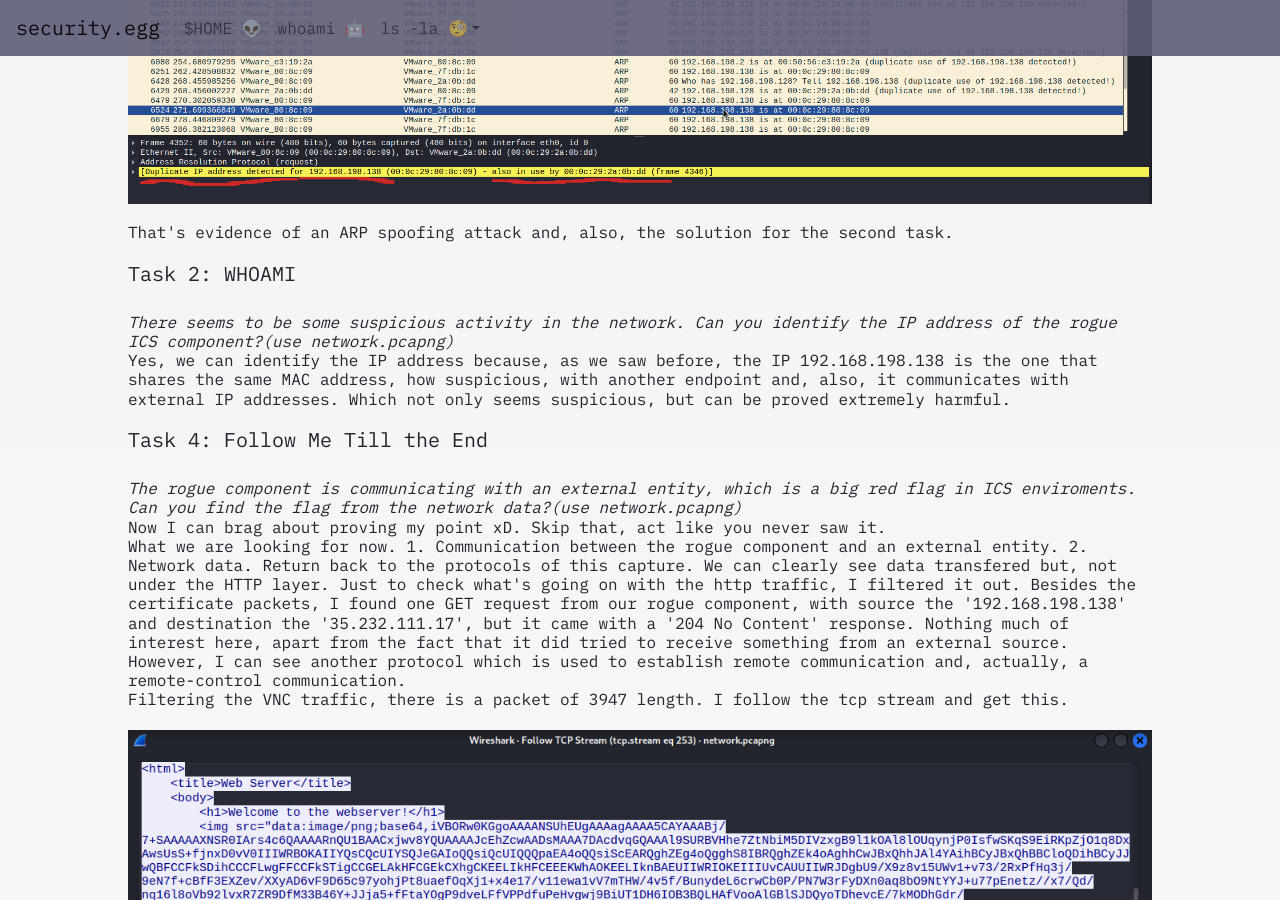
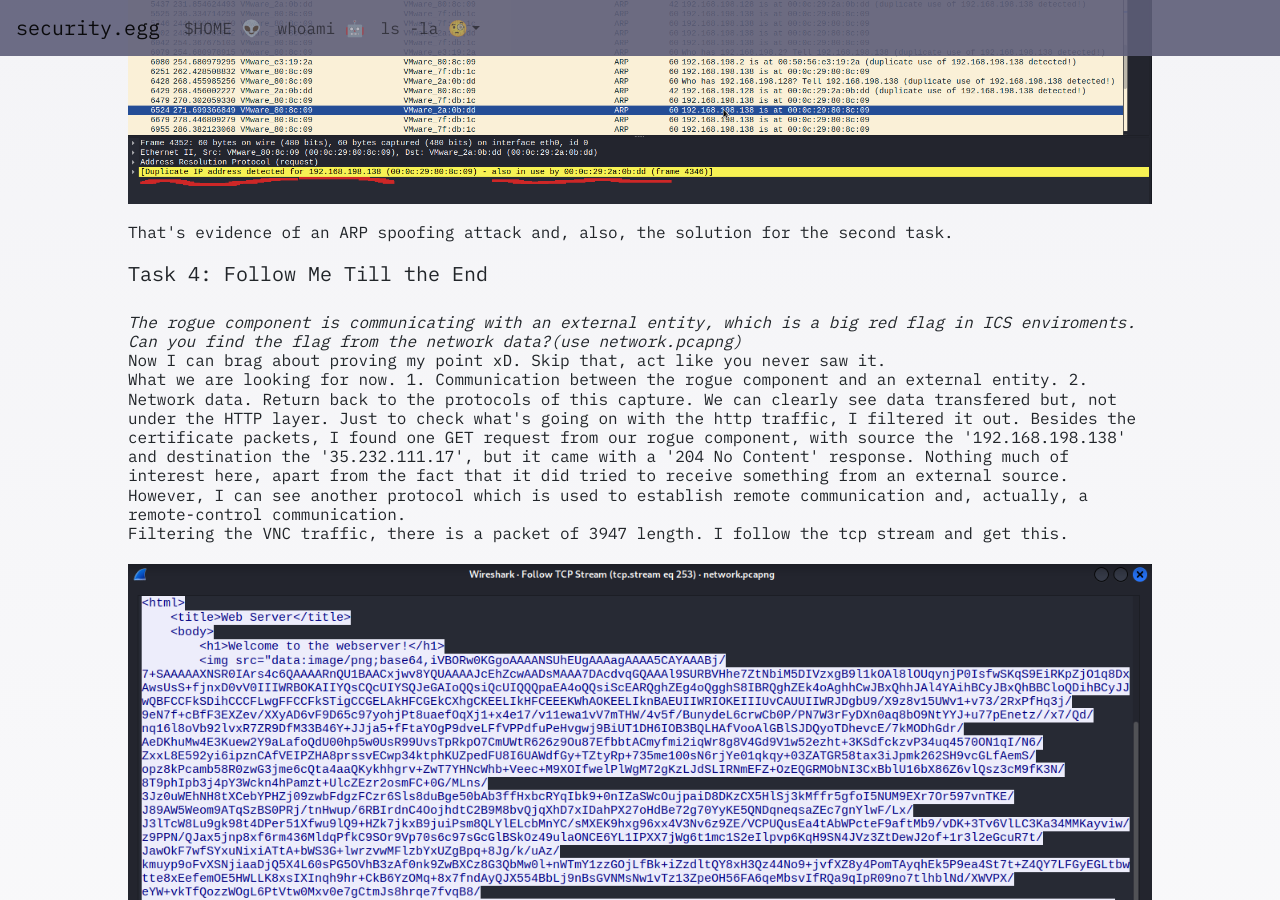
Before and after one commit to security-egg/securityegg, a Jekyll site: the page built from _posts/2022-07-28-hacky-holidays.md, in a window 1280 px wide and 900 px high, scrolled down 9685 px. Built offline with Jekyll 4.4.1, drawn with Linux system fonts in a browser that asks for light colours; nearby versions of some CDN libraries.

Commit message:
Update 2022-07-28-hacky-holidays.md

```diff
--- a/_posts/2022-07-28-hacky-holidays.md
+++ b/_posts/2022-07-28-hacky-holidays.md
@@ -74,9 +74,6 @@ Long time no see and I return with a CTF write-up. The one I'm talking about is
 	Now we have TCP as long as UDP traffic. We will check about that later because, we now care for the ARP traffic. Filtering that out, it is still too much to process. We need to filter it more. We need to think how the ARP poisoning works. Welp, you can google that and find dozens of sources. I will just get to the point. We are looking for more than one IP addresses matched with the same MAC address. A <a href="https://www.oreilly.com/library/view/packet-analysis-with/9781785887819/ch07s04.html">short post</a> I found for this points out the filter we can use to check for that information. One step away from the solution?<br>
 	<img src="/securityegg/assets/images/ctfs/hacky_holidays/cant_see/2sol_marked.png" alt="oh, no!" style="margin-top: 2%; max-width: 100%"><br><br>
 	That's evidence of an ARP spoofing attack and, also, the solution for the second task.<br><br>
-	<h5>Task 2: WHOAMI</h5><br>
-	<i>There seems to be some suspicious activity in the network. Can you identify the IP address of the rogue ICS component?(use network.pcapng)</i><br>
-	Yes, we can identify the IP address because, as we saw before, the IP 192.168.198.138 is the one that shares the same MAC address, how suspicious, with another endpoint and, also, it communicates with external IP addresses. Which not only seems suspicious, but can be proved extremely harmful.<br><br>
 	<h5>Task 4: Follow Me Till the End</h5><br>
 	<i>The rogue component is communicating with an external entity, which is a big red flag in ICS enviroments. Can you find the flag from the network data?(use network.pcapng)</i><br>
 	Now I can brag about proving my point xD. Skip that, act like you never saw it.<br>
```
